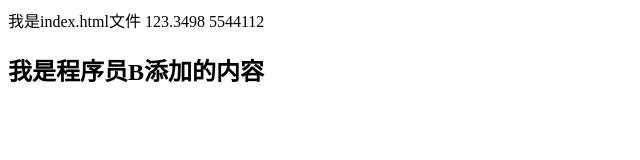
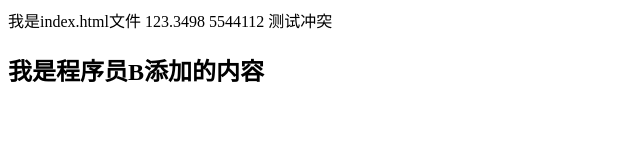
Before and after one commit to lw0411206/git-demo, a plain HTML site: page index.html in a window 1280 px wide. Shown: the full height of the page, 0-640 px from the left. Drawn offline with Linux system fonts and the light colour scheme.

Commit message:
测试冲突

```diff
--- a/index.html
+++ b/index.html
@@ -9,7 +9,7 @@
 </head>
 
 <body>
-    <div>我是index.html文件 123.3498 5544112</div>
+    <div>我是index.html文件 123.3498 5544112 测试冲突</div>
     <h2>我是程序员B添加的内容</h2>
 </body>
 
```
